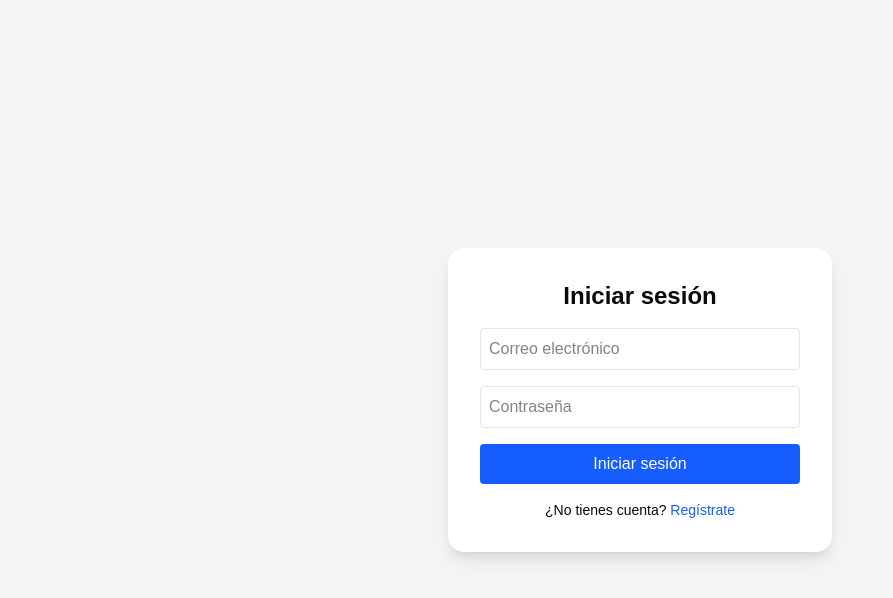
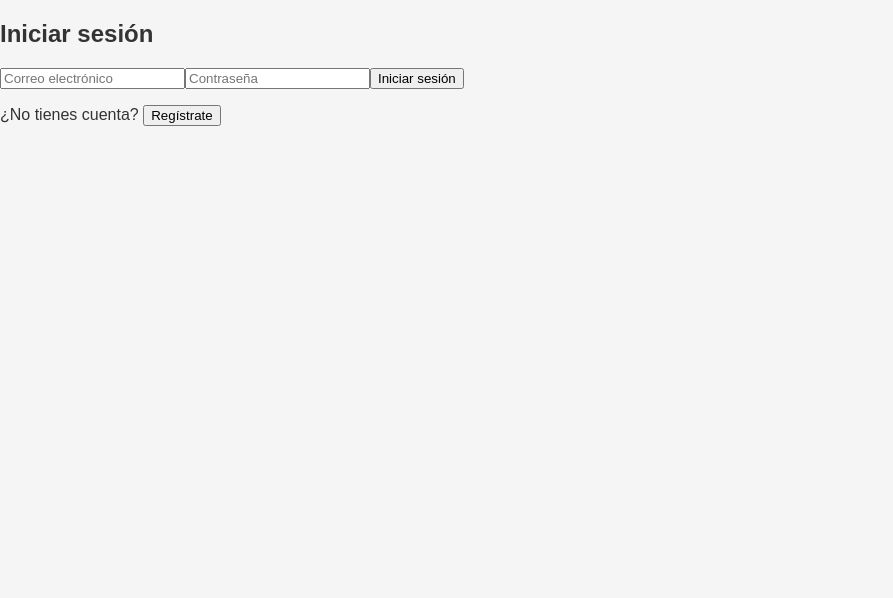
Before and after one commit to Moncka20/ICARO, a Next.js app: page /login in a window 1280 px wide. Shown: the top 598 px of the page, without its empty margins (0-893 px from the left). Built offline with nearby package versions, Linux system fonts and the light colour scheme; no server answers.

Commit message:
quitar tailwind

```diff
--- a/package.json
+++ b/package.json
@@ -21,9 +21,8 @@
   },
   "devDependencies": {
     "@eslint/eslintrc": "^3",
-    "@tailwindcss/postcss": "^4",
+    "@tailwindcss/postcss": "^4.1.15",
     "eslint": "^9",
-    "eslint-config-next": "15.5.4",
-    "tailwindcss": "^4"
+    "eslint-config-next": "15.5.4"
   }
 }
--- a/src/lib/utils.js
+++ /dev/null
@@ -1,6 +0,0 @@
-import { clsx } from "clsx";
-import { twMerge } from "tailwind-merge"
-
-export function cn(...inputs) {
-  return twMerge(clsx(inputs));
-}
--- a/src/pages/dashboard.js
+++ b/src/pages/dashboard.js
@@ -3,7 +3,7 @@ import Layout from "../components/Layout";
 export default function Dashboard() {
   return (
     <Layout>
-      <h1 className="text-3xl font-bold mb-4">Panel principal</h1>
+      <h1 className="">Panel principal</h1>
       <p>Bienvenido al sistema de gestión de inventarios y ventas.</p>
     </Layout>
   );
--- a/src/pages/index.js
+++ b/src/pages/index.js
@@ -31,8 +31,8 @@ export default function Home() {
   }, [router]);
 
   return (
-    <div className="min-h-screen flex items-center justify-center bg-gray-100">
-      <h1 className="text-2xl font-semibold text-gray-700 animate-pulse">
+    <div className="">
+      <h1 className="">
         Cargando aplicación...
       </h1>
     </div>
--- a/src/pages/inventario.js
+++ b/src/pages/inventario.js
@@ -3,7 +3,7 @@ import Layout from "../components/Layout";
 export default function Inventario() {
   return (
     <Layout>
-      <h1 className="text-3xl font-bold mb-4">Inventario</h1>
+      <h1 className="">Inventario</h1>
       <p>Desde aquí podrás gestionar tus productos.</p>
     </Layout>
   );
--- a/src/pages/login.js
+++ b/src/pages/login.js
@@ -71,12 +71,12 @@ export default function LoginPage() {
   };
 
   return (
-    <div className="min-h-screen flex items-center justify-center bg-gray-100">
+    <div className="">
       <form
         onSubmit={handleAuth}
-        className="bg-white p-8 rounded-2xl shadow-lg w-96 space-y-4"
+        className=""
       >
-        <h2 className="text-2xl font-bold text-center">
+        <h2 className="">
           {isRegistering ? "Registrar usuario" : "Iniciar sesión"}
         </h2>
 
@@ -86,7 +86,7 @@ export default function LoginPage() {
             placeholder="Nombre completo"
             value={nombre}
             onChange={(e) => setNombre(e.target.value)}
-            className="w-full p-2 border rounded"
+            className=""
             required
           />
         )}
@@ -96,7 +96,7 @@ export default function LoginPage() {
           placeholder="Correo electrónico"
           value={email}
           onChange={(e) => setEmail(e.target.value)}
-          className="w-full p-2 border rounded"
+          className=""
           required
         />
         <input
@@ -104,24 +104,24 @@ export default function LoginPage() {
           placeholder="Contraseña"
           value={password}
           onChange={(e) => setPassword(e.target.value)}
-          className="w-full p-2 border rounded"
+          className=""
           required
         />
 
-        {error && <p className="text-red-500 text-sm">{error}</p>}
+        {error && <p className="">{error}</p>}
 
         <button
           type="submit"
-          className="w-full bg-blue-600 text-white p-2 rounded hover:bg-blue-700"
+          className=""
         >
           {isRegistering ? "Registrarse" : "Iniciar sesión"}
         </button>
 
-        <p className="text-center text-sm">
+        <p className="">
           {isRegistering ? "¿Ya tienes cuenta?" : "¿No tienes cuenta?"}{" "}
           <button
             type="button"
-            className="text-blue-600 hover:underline"
+            className=""
             onClick={() => setIsRegistering(!isRegistering)}
           >
             {isRegistering ? "Inicia sesión" : "Regístrate"}
--- a/src/pages/proveedores.js
+++ b/src/pages/proveedores.js
@@ -3,7 +3,7 @@ import Layout from "../components/Layout";
 export default function Proveedores() {
   return (
     <Layout>
-      <h1 className="text-3xl font-bold mb-4">Proveedores</h1>
+      <h1 className="">Proveedores</h1>
       <p>Desde aquí podrás gestionar tus proveedores.</p>
     </Layout>
   );
--- a/src/pages/usuarios.js
+++ b/src/pages/usuarios.js
@@ -3,7 +3,7 @@ import Layout from "../components/Layout";
 export default function Usuarios() {
   return (
     <Layout>
-      <h1 className="text-3xl font-bold mb-4">Usuarios</h1>
+      <h1 className="">Usuarios</h1>
       <p>Desde aquí podrás gestionar tus usuarios.</p>
     </Layout>
   );
--- a/src/pages/ventas.js
+++ b/src/pages/ventas.js
@@ -3,7 +3,7 @@ import Layout from "../components/Layout";
 export default function Ventas() {
   return (
     <Layout>
-      <h1 className="text-3xl font-bold mb-4">Ventas</h1>
+      <h1 className="">Ventas</h1>
       <p>Desde aquí podrás gestionar tus ventas.</p>
     </Layout>
   );
--- a/src/styles/globals.css
+++ b/src/styles/globals.css
@@ -1,137 +1,8 @@
-@import "tailwindcss";
-
-@plugin "tailwindcss-animate";
-@import "tw-animate-css";
-
-@custom-variant dark (&:is(.dark *));
-
-:root {
-  --background: oklch(1 0 0);
-  --foreground: oklch(0.145 0 0);
-  --radius: 0.625rem;
-  --card: oklch(1 0 0);
-  --card-foreground: oklch(0.145 0 0);
-  --popover: oklch(1 0 0);
-  --popover-foreground: oklch(0.145 0 0);
-  --primary: oklch(0.205 0 0);
-  --primary-foreground: oklch(0.985 0 0);
-  --secondary: oklch(0.97 0 0);
-  --secondary-foreground: oklch(0.205 0 0);
-  --muted: oklch(0.97 0 0);
-  --muted-foreground: oklch(0.556 0 0);
-  --accent: oklch(0.97 0 0);
-  --accent-foreground: oklch(0.205 0 0);
-  --destructive: oklch(0.577 0.245 27.325);
-  --border: oklch(0.922 0 0);
-  --input: oklch(0.922 0 0);
-  --ring: oklch(0.708 0 0);
-  --chart-1: oklch(0.646 0.222 41.116);
-  --chart-2: oklch(0.6 0.118 184.704);
-  --chart-3: oklch(0.398 0.07 227.392);
-  --chart-4: oklch(0.828 0.189 84.429);
-  --chart-5: oklch(0.769 0.188 70.08);
-  --sidebar: oklch(0.985 0 0);
-  --sidebar-foreground: oklch(0.145 0 0);
-  --sidebar-primary: oklch(0.205 0 0);
-  --sidebar-primary-foreground: oklch(0.985 0 0);
-  --sidebar-accent: oklch(0.97 0 0);
-  --sidebar-accent-foreground: oklch(0.205 0 0);
-  --sidebar-border: oklch(0.922 0 0);
-  --sidebar-ring: oklch(0.708 0 0);
+/* Estilos globales normales */
+body {
+  margin: 0;
+  padding: 0;
+  font-family: sans-serif;
+  background-color: #f5f5f5;
+  color: #333;
 }
-
-@theme inline {
-  --color-background: var(--background);
-  --color-foreground: var(--foreground);
-  --font-sans: var(--font-geist-sans);
-  --font-mono: var(--font-geist-mono);
-  --color-sidebar-ring: var(--sidebar-ring);
-  --color-sidebar-border: var(--sidebar-border);
-  --color-sidebar-accent-foreground: var(--sidebar-accent-foreground);
-  --color-sidebar-accent: var(--sidebar-accent);
-  --color-sidebar-primary-foreground: var(--sidebar-primary-foreground);
-  --color-sidebar-primary: var(--sidebar-primary);
-  --color-sidebar-foreground: var(--sidebar-foreground);
-  --color-sidebar: var(--sidebar);
-  --color-chart-5: var(--chart-5);
-  --color-chart-4: var(--chart-4);
-  --color-chart-3: var(--chart-3);
-  --color-chart-2: var(--chart-2);
-  --color-chart-1: var(--chart-1);
-  --color-ring: var(--ring);
-  --color-input: var(--input);
-  --color-border: var(--border);
-  --color-destructive: var(--destructive);
-  --color-accent-foreground: var(--accent-foreground);
-  --color-accent: var(--accent);
-  --color-muted-foreground: var(--muted-foreground);
-  --color-muted: var(--muted);
-  --color-secondary-foreground: var(--secondary-foreground);
-  --color-secondary: var(--secondary);
-  --color-primary-foreground: var(--primary-foreground);
-  --color-primary: var(--primary);
-  --color-popover-foreground: var(--popover-foreground);
-  --color-popover: var(--popover);
-  --color-card-foreground: var(--card-foreground);
-  --color-card: var(--card);
-  --radius-sm: calc(var(--radius) - 4px);
-  --radius-md: calc(var(--radius) - 2px);
-  --radius-lg: var(--radius);
-  --radius-xl: calc(var(--radius) + 4px);
-}
-
-@media (prefers-color-scheme: dark) {
-  :root {
-    --background: #0a0a0a;
-    --foreground: #ededed;
-  }
-}
-
-body {
-  background: var(--background);
-  color: var(--foreground);
-  font-family: Arial, Helvetica, sans-serif;
-}
-
-.dark {
-  --background: oklch(0.145 0 0);
-  --foreground: oklch(0.985 0 0);
-  --card: oklch(0.205 0 0);
-  --card-foreground: oklch(0.985 0 0);
-  --popover: oklch(0.205 0 0);
-  --popover-foreground: oklch(0.985 0 0);
-  --primary: oklch(0.922 0 0);
-  --primary-foreground: oklch(0.205 0 0);
-  --secondary: oklch(0.269 0 0);
-  --secondary-foreground: oklch(0.985 0 0);
-  --muted: oklch(0.269 0 0);
-  --muted-foreground: oklch(0.708 0 0);
-  --accent: oklch(0.269 0 0);
-  --accent-foreground: oklch(0.985 0 0);
-  --destructive: oklch(0.704 0.191 22.216);
-  --border: oklch(1 0 0 / 10%);
-  --input: oklch(1 0 0 / 15%);
-  --ring: oklch(0.556 0 0);
-  --chart-1: oklch(0.488 0.243 264.376);
-  --chart-2: oklch(0.696 0.17 162.48);
-  --chart-3: oklch(0.769 0.188 70.08);
-  --chart-4: oklch(0.627 0.265 303.9);
-  --chart-5: oklch(0.645 0.246 16.439);
-  --sidebar: oklch(0.205 0 0);
-  --sidebar-foreground: oklch(0.985 0 0);
-  --sidebar-primary: oklch(0.488 0.243 264.376);
-  --sidebar-primary-foreground: oklch(0.985 0 0);
-  --sidebar-accent: oklch(0.269 0 0);
-  --sidebar-accent-foreground: oklch(0.985 0 0);
-  --sidebar-border: oklch(1 0 0 / 10%);
-  --sidebar-ring: oklch(0.556 0 0);
-}
-
-@layer base {
-  * {
-    @apply border-border outline-ring/50;
-  }
-  body {
-    @apply bg-background text-foreground;
-  }
-}
```
Also changed, not shown: tailwind.config.js (deleted), 2 other files (tests, documents, lock files or other folders).
